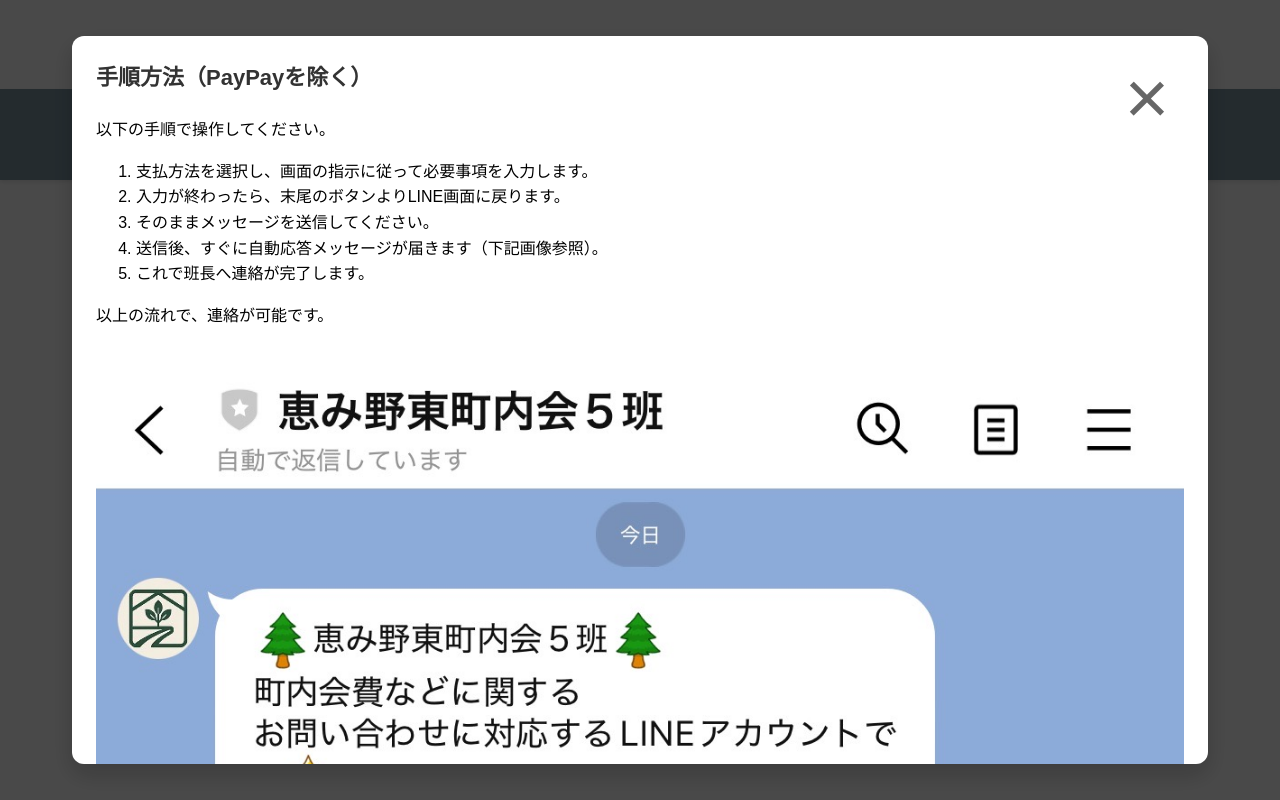
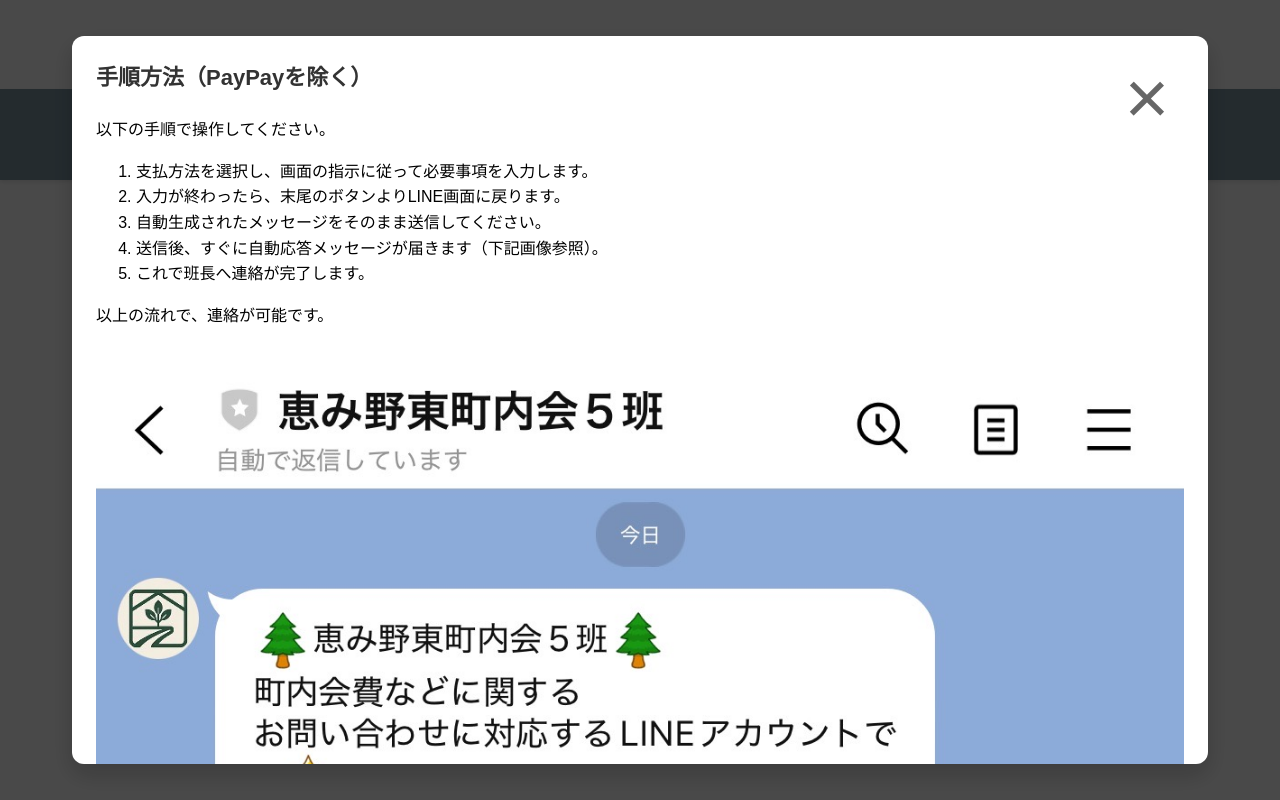
Before and after one commit to Privommunity/SMS, a plain HTML site: page menu.html in a window 1280 px wide. Both pictures are taken after a click on the button "＊手順を確認". Drawn offline with Linux system fonts and the light colour scheme.

Commit message:
Update menu.html

```diff
--- a/menu.html
+++ b/menu.html
@@ -242,7 +242,7 @@
   <ol>
     <li>支払方法を選択し、画面の指示に従って必要事項を入力します。</li>
     <li>入力が終わったら、末尾のボタンよりLINE画面に戻ります。</li>
-    <li>そのままメッセージを送信してください。</li>
+    <li>自動生成されたメッセージをそのまま送信してください。</li>
     <li>送信後、すぐに自動応答メッセージが届きます（下記画像参照）。</li>
     <li>これで班長へ連絡が完了します。</li>
   </ol>
```
